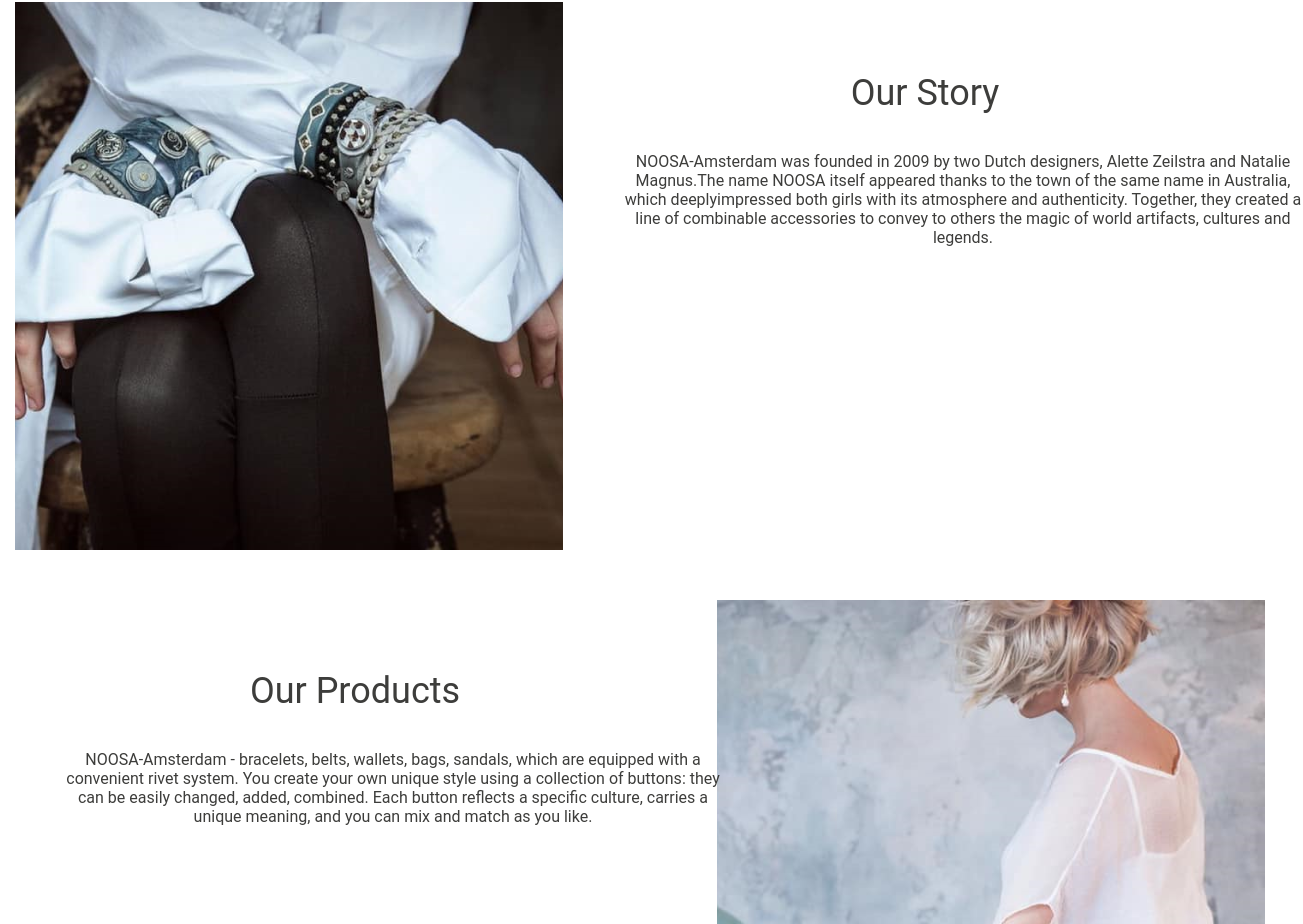
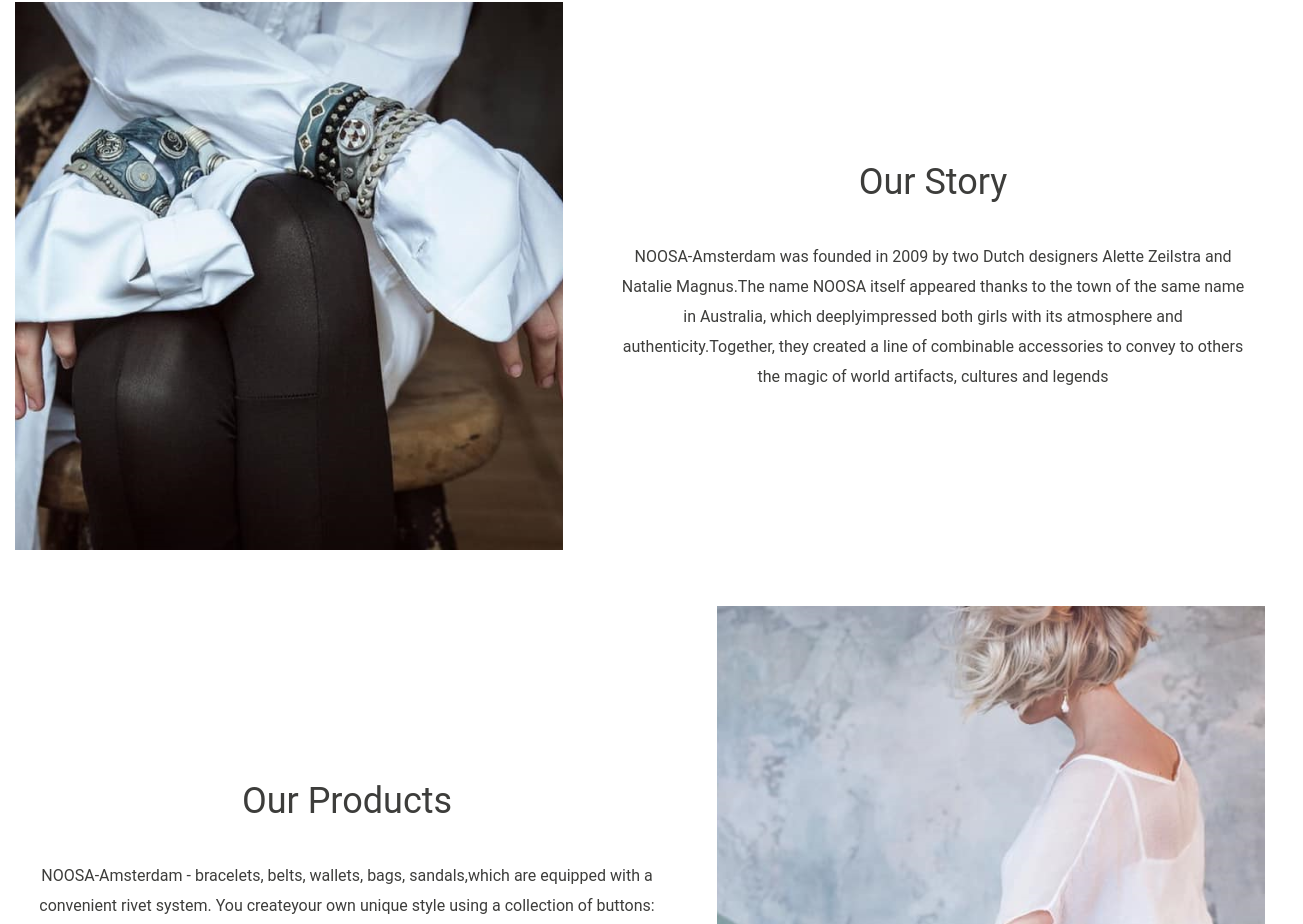
Before and after one commit to narek941/NoosaAmsterdam, a React (Create React App) app: page /about in a window 1280 px wide. Shown: the part 612-1536 px from the top of the page, 1303 px wide, since content can reach past the window. Built offline with nearby package versions, Linux system fonts and the light colour scheme.

Commit message:
About container

```diff
--- a/src/components/common/footer/Footer.module.scss
+++ b/src/components/common/footer/Footer.module.scss
@@ -65,7 +65,14 @@
       border: none;
       padding: 0;
       color: #f5f3f2;
+
+
+     &:active {
+        box-shadow: 0 5px #666;
+        transform: translateY(4px);
+      }
     }
+
   }
 }
 
--- a/src/components/common/header/Header.module.scss
+++ b/src/components/common/header/Header.module.scss
@@ -34,4 +34,8 @@
       }
     }
   }
+  svg{
+    width: 18px;
+    height: 18px;
+  }
 }
--- a/src/components/common/popup/BacketPop.jsx
+++ b/src/components/common/popup/BacketPop.jsx
@@ -14,7 +14,7 @@
         There are no elements yet
       </div>
       <div className={styles.backetPopup_button_wrapper}>
-        <span>Total</span>
+        <p>Total</p>
         <NoosaButton
           type="popup"
           width="78px"
--- a/src/components/common/popup/BacketPop.module.scss
+++ b/src/components/common/popup/BacketPop.module.scss
@@ -20,10 +20,16 @@
   }
   &_button_footer{
      margin-top: 32px;
+    span{
+      font-size: 12px;
+    }
   }
 
   &_button_wrapper {
     display: flex;
+    span{
+      font-size: 12px;
+    }
     align-items: center;
     justify-content: space-between;
   }
--- a/src/components/common/popup/SignPop.jsx
+++ b/src/components/common/popup/SignPop.jsx
@@ -1,13 +1,13 @@
 import React from 'react';
-import styles from './SignPop.module.css';
+import styles from './SignPop.module.scss';
 import {TypeLinks,NoosaButton} from '../../buttons';
 const SignPop = (...props) => {
 
   return (
         <div className={styles.signPopup}>
         <h3>Sign In</h3>
-            <NoosaButton type="popup" width="228px" height="49px" borderRadius="0px" to= '/signIn'>Sign In</NoosaButton>
-            <TypeLinks type ="navigation" to='/signUp'>Create an account</TypeLinks>
+            <NoosaButton type="popup" width="228px" height="49px" borderRadius="0px" to= '/signIn' className={styles.sign_in}>Sign In</NoosaButton>
+            <TypeLinks to='/signUp' className={styles.sign_up}>Create an account</TypeLinks>
         </div>
   )
 }
--- a/src/components/common/popup/SignPop.module.css
+++ /dev/null
@@ -1,13 +0,0 @@
-.signPopup {
-    position: absolute;
-    width: 320px;
-    height: 150px;
-    margin: auto;
-    padding: 16px;
-    background-color: #686261;
-    color: #F5F3F2;
-    z-index: 1;
-    font-family: 'Roboto';
-    letter-spacing: 0px;
-    font-size: 16px;
-  }
--- /dev/null
+++ b/src/components/common/popup/SignPop.module.scss
@@ -0,0 +1,36 @@
+.signPopup {
+    position: absolute;
+    max-width: 260px;
+    width: 100%;
+    padding: 16px;
+    background-color: #686261;
+    color: #f5f3f2;
+    z-index: 1;
+    font-family: "Roboto";
+    letter-spacing: 0px;
+    font-size: 16px;
+    top: 69px;
+    right: 0;
+    display: flex;
+    flex-direction: column;
+    gap: 16px;
+    text-align: left;
+    h3{
+      text-align: left;
+      font-size: 24px;
+      letter-spacing: 0;
+
+    }
+    .sign_in{
+      font-size: 16px !important;
+      letter-spacing: 0px;
+
+    }
+
+  }
+  .sign_up{
+    span{
+      text-align: start;
+      padding: 0;
+    }
+  }
--- a/src/components/common/productCard/ProductCard.module.scss
+++ b/src/components/common/productCard/ProductCard.module.scss
@@ -40,6 +40,8 @@
         justify-content: center;
         align-items: center;
         border-radius: 4px;
+        cursor: pointer;
+
       }
     }
   }
@@ -54,6 +56,7 @@
     display: flex;
     align-items: center;
     justify-content: center;
+    cursor: pointer;
   }
 }
 
--- a/src/containers/views/about/About.jsx
+++ b/src/containers/views/about/About.jsx
@@ -1,17 +1,28 @@
 import React from "react";
 import Banner from "../../../components/common/banner";
-import About1 from "../../../img/about1.png";
-import About2 from "../../../img/about2.png";
-import About3 from "../../../img/about3.png";
-import styles from "./About.module.css";
+
+import styles from "./About.module.scss";
+import {aboutList} from '../../../utils/aboutList'
 
 const About = () => {
+  const aboutRender = aboutList.map(({id,text,title,logo})=>(
+    <div className={styles.wrapper}>
+      <div className={styles.wrapper__img}>
+      <img src={logo} alt={logo} />
+      </div>
+      <div className={styles.wrapper__text}>
+        <h3>{title} </h3>
+        <p>{text}</p>
+        </div>
+    </div>
+  ))
   return (
     <>
       <Banner />
       <section>
-        <div className={styles.aboutContainer}>
-          <label className={styles.aboutContent}>
+        <div className={styles.container}>
+          {aboutRender}
+          {/* <label className={styles.aboutContent}>
             <div className={styles.textInfo}>
               <span className={styles.textTitle}>Our Story</span>
               <div className={styles.text}>
@@ -60,7 +71,7 @@
                 you like.
               </div>
             </div>
-          </label>
+          </label> */}
           </div>
       </section>
     </>
--- a/src/containers/views/about/About.module.css
+++ /dev/null
@@ -1,42 +0,0 @@
-.aboutContainer{
-padding-top: 80px;
-padding-bottom: 80px;
-display: grid;
-font-size: 16px;
-color: #3D3D3B;
-opacity: 1;
-}
-.aboutContent{
-    padding-bottom: 50px;
-}
-.img{
-    height: 548px;
-    float: left;
-}
-.img2{
-    height: 548px;
-    float: right;
-}
-.textInfo{
-    text-align: center;
-    max-width: 680px;
-    float: right;
-    padding: 70px 0 70px 0;
-
-}
-.textInfo2{
-    max-width: 680px;
-    text-align: center;
-    float: left;
-    padding: 70px 0 70px 0;
-}
-.textTitle{
-    font-size: 36px;
-}
-.text{
-    width: 680px;
-    margin-top: 38px;
-    margin-left: 38px;
-
-
-}
--- /dev/null
+++ b/src/containers/views/about/About.module.scss
@@ -0,0 +1,43 @@
+.container{
+    margin: 80px auto;
+font-size: 16px;
+color: #3D3D3B;
+display: flex;
+flex-direction: column;
+gap: 56px;
+
+.wrapper{
+    width: 100%;
+    display: flex;
+    align-items: center;
+    justify-content: space-between;
+
+    &:nth-child(2){
+        flex-direction: row-reverse;
+    }
+    &__img{
+        max-width: 548px;
+        height: 548px;
+        width: 100%;
+    }
+    &__text{
+
+        h3{
+            font-size: 36px;
+            line-height: 43px;
+            margin-bottom: 38px;
+
+        }
+        p{
+            max-width: 664px;
+            width: 100%;
+            text-align: center;
+            padding: 0 20px ;
+            line-height: 30px;
+
+        }
+
+    }
+}
+
+}
--- /dev/null
+++ b/src/utils/aboutList.js
@@ -0,0 +1,27 @@
+import shortid from "shortid";
+import About1 from "../img/about1.png";
+import About2 from "../img/about2.png";
+import About3 from "../img/about3.png";
+
+
+export const aboutList = [
+  {
+    id: shortid.generate(),
+    text: "NOOSA-Amsterdam was founded in 2009 by two Dutch designers Alette Zeilstra and Natalie Magnus.The name NOOSA itself appeared thanks to the town of the same name in Australia, which deeplyimpressed both girls with its atmosphere and authenticity.Together, they created a line of combinable accessories to convey to others the magic of world artifacts, cultures and legends",
+    title: "Our Story",
+    logo: About1,
+  },
+  {
+    id: shortid.generate(),
+    text: "NOOSA-Amsterdam - bracelets, belts, wallets, bags, sandals,which are equipped with a convenient rivet system. You createyour own unique style using a collection of buttons: they can beeasily changed, added, combined. Each button reflects a specificculture, carries a unique meaning, and you can mix and match as you like.",
+    title: "Our Products",
+    logo: About2,
+  },
+  {
+    id: shortid.generate(),
+    text: "NOOSA-Amsterdam - bracelets, belts, wallets, bags, sandals,which are equipped with a convenient rivet system. You createyour own unique style using a collection of buttons: they can beeasily changed, added, combined. Each button reflects a specificculture, carries a unique meaning, and you can mix and match as you like.",
+    title: "Our Socials",
+    logo: About3,
+  },
+
+];
```
